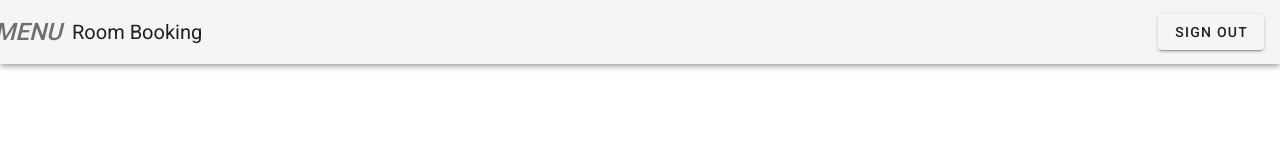
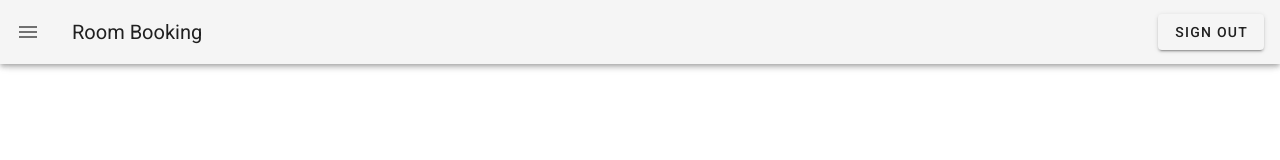
Before and after one commit to gitercn/spring-boot-vuejs-copy, a Vue app in the folder frontend/: page /hello1 in a window 1280 px wide. Shown: the top 160 px of the page. Built offline with nearby package versions, Linux system fonts and the light colour scheme; what vue-js-modal would draw is missing.

Commit message:
change iconfont from md to mdi

```diff
--- a/frontend/src/plugins/vuetify.js
+++ b/frontend/src/plugins/vuetify.js
@@ -5,6 +5,6 @@ Vue.use(Vuetify);
 
 export default new Vuetify({
     icons: {
-        iconfont: 'md',
+        iconfont: 'mdi',
     },
 });
```
